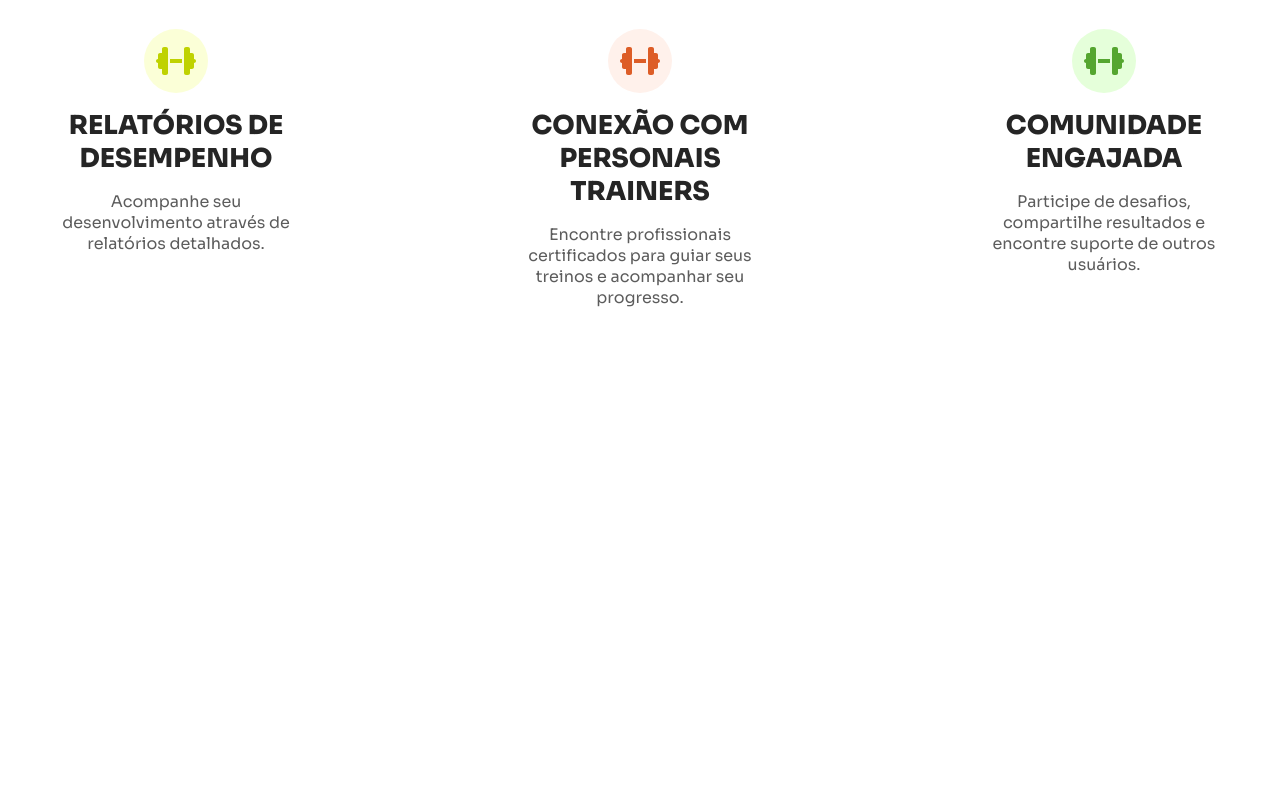
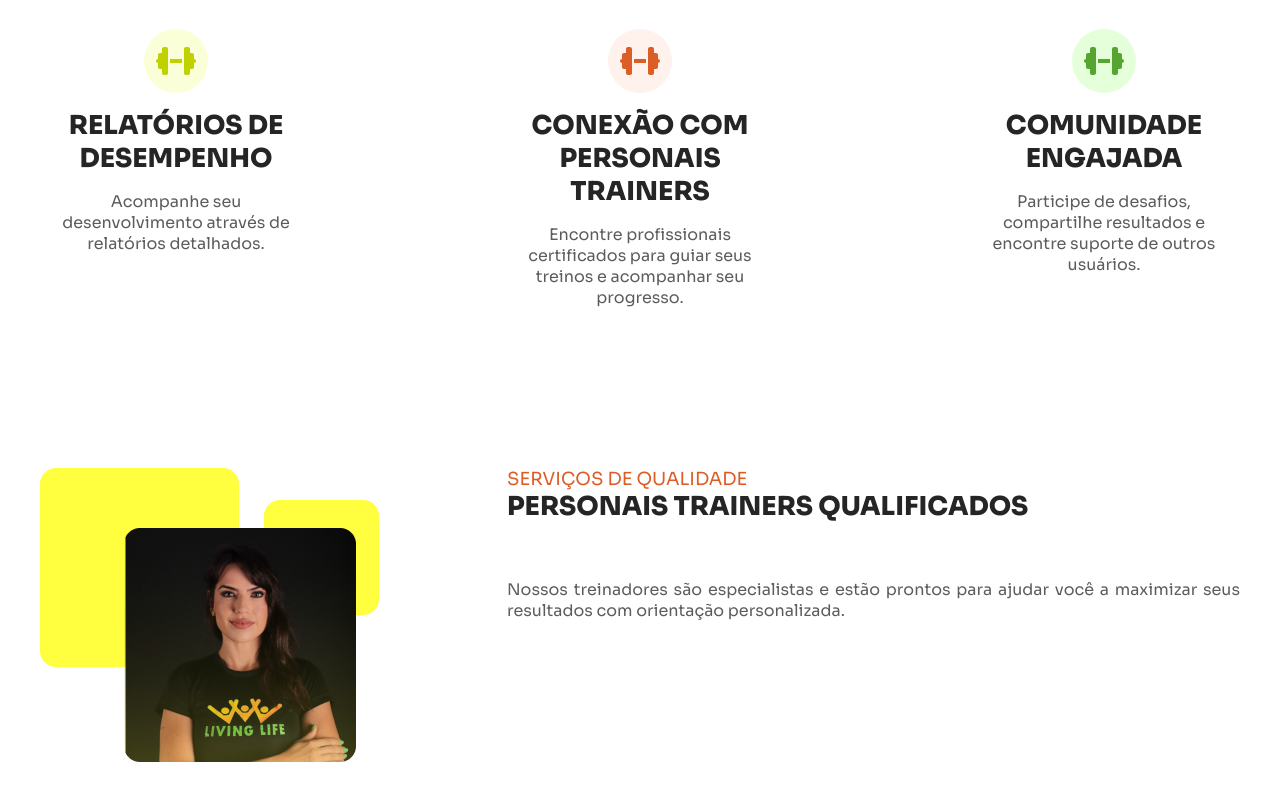
Before and after one commit to Living-Life-PUC/system-livinglifetech, a React (Vite) app: page / in a window 1280 px wide. Shown: the part 974-1774 px from the top of the page. Before the commit the page ends 1378 px from the top, so only its background shows below. Built offline with nearby package versions, Linux system fonts and the light colour scheme.

Commit message:
feat: trainer finalzado

```diff
--- /dev/null
+++ b/src/components/home/Community.tsx
@@ -0,0 +1,5 @@
+function Community() {
+    return (  );
+}
+
+export default Community;
--- /dev/null
+++ b/src/components/home/Trainer.module.scss
@@ -0,0 +1,32 @@
+@import "../../assets/mixins";
+@import "../../assets/variables";
+
+.trainer {
+    padding-top: 4rem;
+    padding-bottom: 4rem;
+
+    h2 {
+        font-weight: 100;
+        color: $primary_orange;
+        text-transform: uppercase;
+        font-size: 1.125rem;
+    }
+
+    h1 {
+        font-weight: 800;
+        text-transform: uppercase;
+        font-size: 1.625rem;
+    }
+
+    p {
+        margin-top: 3.5rem;
+        text-align: justify;
+        color: $secondary_text-color;
+    }
+}
+
+.trainer_align {
+    display: flex;
+    flex-direction: row;
+    gap: 8rem;
+}
--- /dev/null
+++ b/src/components/home/Trainer.tsx
@@ -0,0 +1,22 @@
+import styles from "./Trainer.module.scss";
+
+function Trainer() {
+  return (
+    <div className={styles.trainer}>
+      <section className={`container ${styles.trainer_align}`}>
+        <img src="/public/componente_trainer.png" alt="Atividades" />
+
+        <article>
+          <h2>Serviços de Qualidade</h2>
+          <h1>Personais Trainers Qualificados</h1>
+          <p>
+            Nossos treinadores são especialistas e estão prontos para ajudar você a maximizar seus
+            resultados com orientação personalizada.
+          </p>
+        </article>
+      </section>
+    </div>
+  );
+}
+
+export default Trainer;
--- a/src/pages/Home.tsx
+++ b/src/pages/Home.tsx
@@ -1,6 +1,7 @@
 import About from "../components/home/About";
 import Banner from "../components/home/Banner";
 import Resourses from "../components/home/Resources";
+import Trainer from "../components/home/Trainer";
 
 function Home() {
   return (
@@ -8,6 +9,7 @@ function Home() {
       <Banner />
       <About />
       <Resourses />
+      <Trainer />
     </>
   );
 }
```
Also changed, not shown: public/componente_comunity.png (added), public/componente_trainer.png (added).
